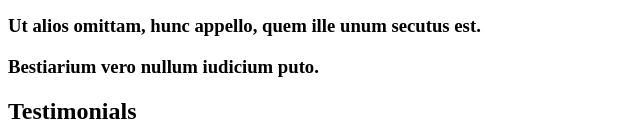
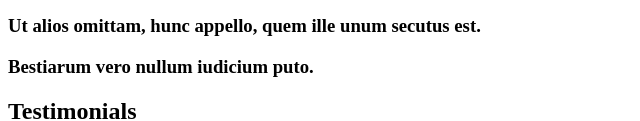
Before and after one commit to andresgfranco/holbertonschool-web_front_end, a plain HTML site: page 0x00-html_advanced/10-index.html in a window 1280 px wide. Shown: the part 832-953 px from the top of the page, 0-640 px from the left. Drawn offline with Linux system fonts and the light colour scheme.

Commit message:
Correction on text h3 contents

```diff
--- a/0x00-html_advanced/10-index.html
+++ b/0x00-html_advanced/10-index.html
@@ -59,7 +59,7 @@
         <h3>Ut alios omittam, hunc appello, quem ille unum secutus est.</h3>
       </article>
       <article>
-        <h3>Bestiarium vero nullum iudicium puto.</h3>
+        <h3>Bestiarum vero nullum iudicium puto.</h3>
       </article>
     </section>
     <!-- Testimonials section -->
```
